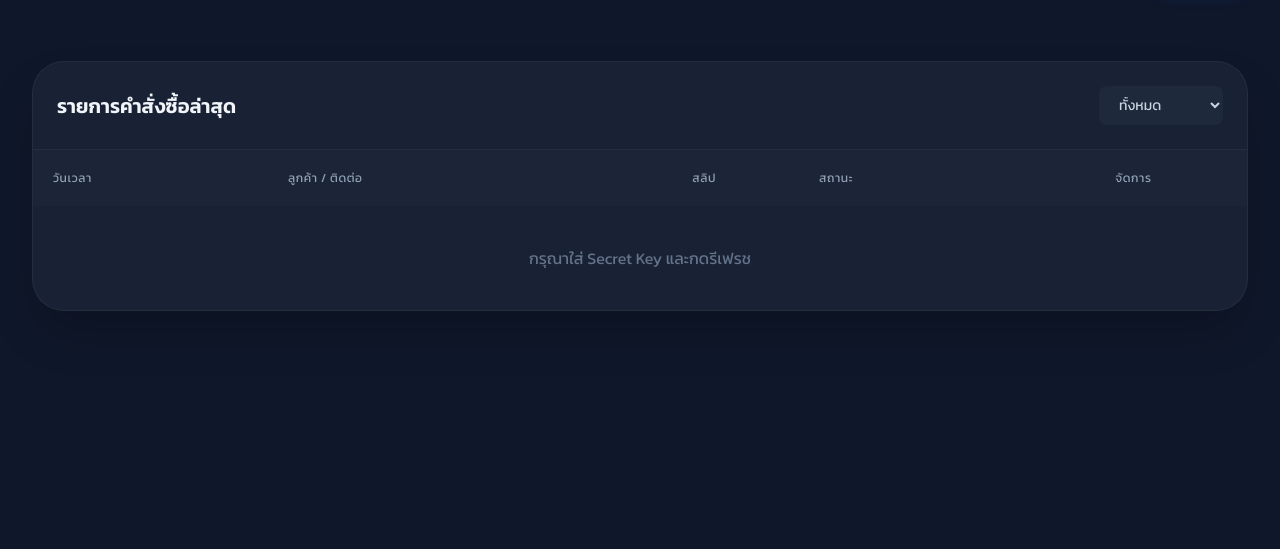
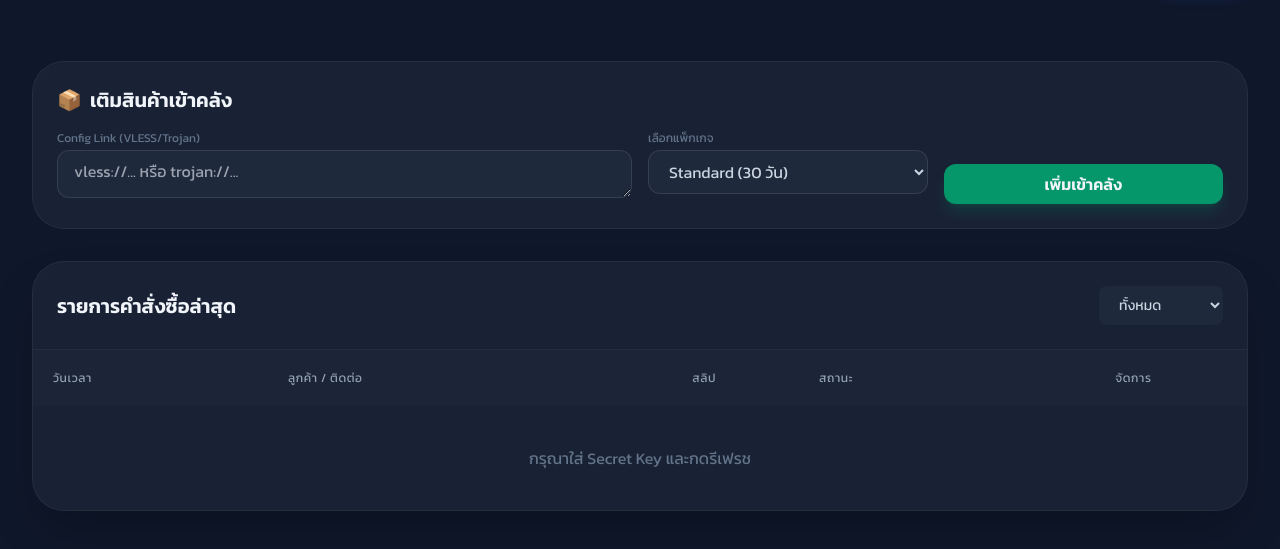
Before and after one commit to SHINIGAMI2002/dumuvpn-backend, a website: page public/admin.html in a window 1280 px wide. Shown: the part 95-644 px from the top of the page. Drawn offline with nearby package versions, Linux system fonts and the light colour scheme.

Commit message:
Add stock management functionality to admin page

```diff
--- a/public/admin.html
+++ b/public/admin.html
@@ -30,8 +30,32 @@
             </div>
         </div>
 
-        <div id="statsGrid" class="grid grid-cols-2 md:grid-cols-4 gap-4 mb-8 text-center">
+        <div id="statsGrid" class="grid grid-cols-2 md:grid-cols-4 gap-4 mb-8 text-center"></div>
+
+        <div class="glass-card rounded-[2rem] p-6 mb-8">
+            <h2 class="text-xl font-semibold mb-4 flex items-center">
+                <span class="mr-2">📦</span> เติมสินค้าเข้าคลัง
+            </h2>
+            <div class="grid grid-cols-1 md:grid-cols-4 gap-4">
+                <div class="md:col-span-2">
+                    <label class="block text-xs text-slate-500 mb-1">Config Link (VLESS/Trojan)</label>
+                    <textarea id="stockConfig" placeholder="vless://... หรือ trojan://..."
+                        class="w-full bg-slate-800 border border-white/10 rounded-xl px-4 py-2 focus:ring-2 focus:ring-blue-500 outline-none h-12"></textarea>
+                </div>
+                <div>
+                    <label class="block text-xs text-slate-500 mb-1">เลือกแพ็กเกจ</label>
+                    <select id="stockPlan" class="w-full bg-slate-800 border border-white/10 rounded-xl px-4 py-2 outline-none text-slate-300">
+                        <option value="standard">Standard (30 วัน)</option>
+                        <option value="duo">Duo (60 วัน)</option>
+                    </select>
+                </div>
+                <div class="flex items-end">
+                    <button onclick="addStock()" class="w-full bg-emerald-600 hover:bg-emerald-500 py-2 rounded-xl font-bold transition-all shadow-lg shadow-emerald-600/20">
+                        เพิ่มเข้าคลัง
+                    </button>
+                </div>
             </div>
+        </div>
 
         <div class="glass-card rounded-[2rem] overflow-hidden shadow-2xl">
             <div class="p-6 border-b border-white/5 flex justify-between items-center">
@@ -80,6 +104,35 @@
             if(!secretInput.value) return alert('กรุณากรอก Secret Key');
             await fetchStats();
             await fetchOrders();
+        }
+
+        // ฟังก์ชันเพิ่ม Stock (รวมให้แล้ว)
+        async function addStock() {
+            const config = document.getElementById('stockConfig').value;
+            const plan = document.getElementById('stockPlan').value;
+            const secret = secretInput.value;
+
+            if(!secret) return alert('กรุณากรอก Secret Key ก่อน');
+            if(!config) return alert('กรุณาวาง Config');
+
+            try {
+                const res = await fetch('/admin/stock/add', {
+                    method: 'POST',
+                    headers: {
+                        'Content-Type': 'application/json',
+                        'x-admin-secret': secret
+                    },
+                    body: JSON.stringify({ plan, config })
+                });
+                const data = await res.json();
+                if(data.ok) {
+                    alert('เพิ่มสินค้าสำเร็จ! (เหลือในคลัง: ' + data.count + ')');
+                    document.getElementById('stockConfig').value = '';
+                    fetchStats(); // รีเฟรชตัวเลขสถิติเพื่อให้เห็นจำนวนล่าสุด
+                } else {
+                    alert('Error: ' + data.error);
+                }
+            } catch (e) { alert('เชื่อมต่อเซิร์ฟเวอร์ไม่ได้'); }
         }
 
         async function fetchStats() {
@@ -133,10 +186,10 @@
                                 ${o.status.toUpperCase()}
                             </span>
                         </td>
-                        <td class="p-5">
+                        <td class="p-5 text-center">
                             <div class="flex justify-center gap-2">
                                 ${o.status === 'pending' ? `
-                                    <button onclick="handleAction('approve', '${o.id}')" class="bg-emerald-600 hover:bg-emerald-500 px-3 py-1 rounded text-xs font-bold transition-all">Approve</button>
+                                    <button onclick="handleAction('approve', '${o.id}')" class="bg-emerald-600 hover:bg-emerald-500 px-3 py-1 rounded text-xs font-bold transition-all text-white">Approve</button>
                                     <button onclick="handleAction('reject', '${o.id}')" class="bg-red-600/20 hover:bg-red-600 text-red-400 hover:text-white px-3 py-1 rounded text-xs font-bold transition-all">Reject</button>
                                 ` : `<span class="text-slate-600 text-[10px]">เรียบร้อย</span>`}
                             </div>
```
